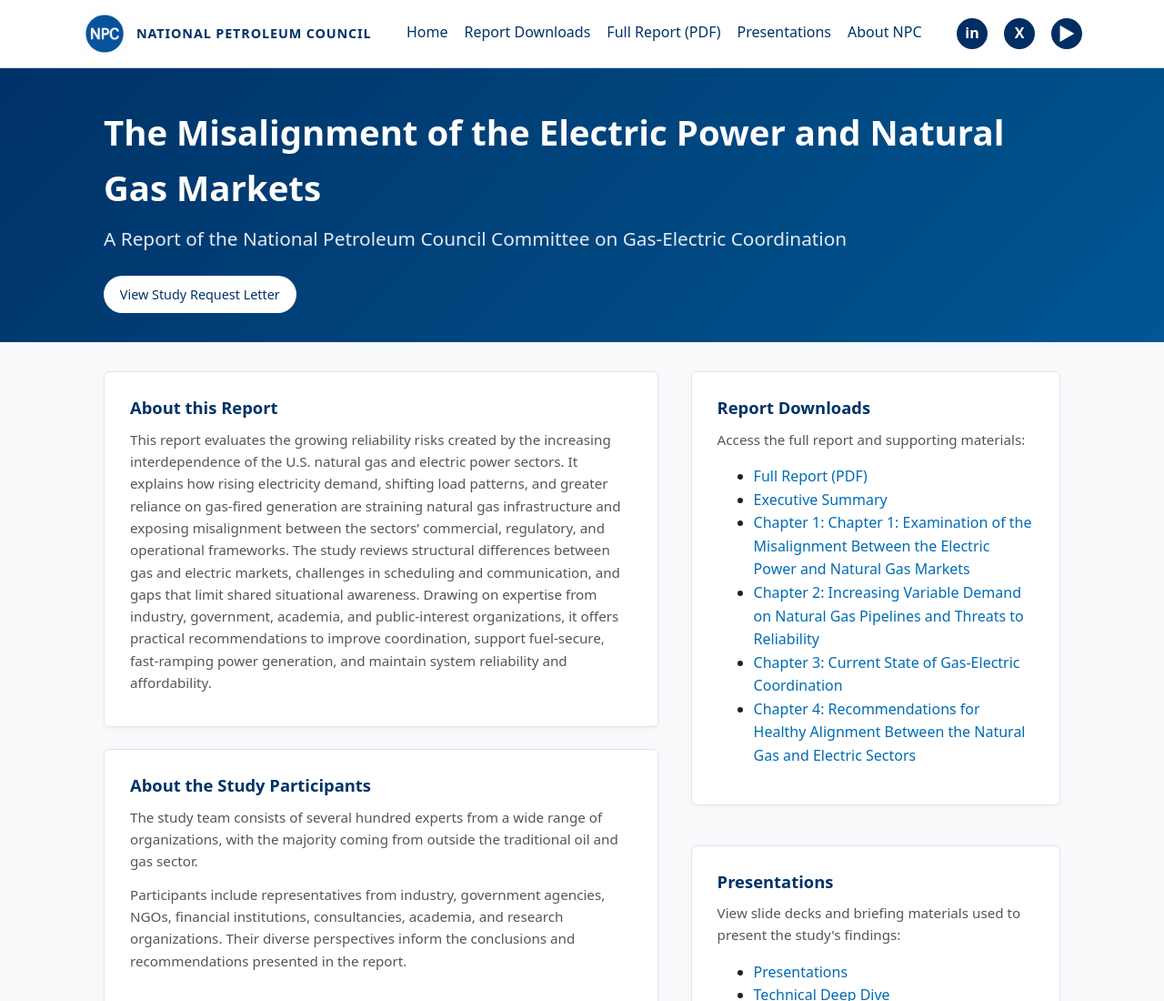
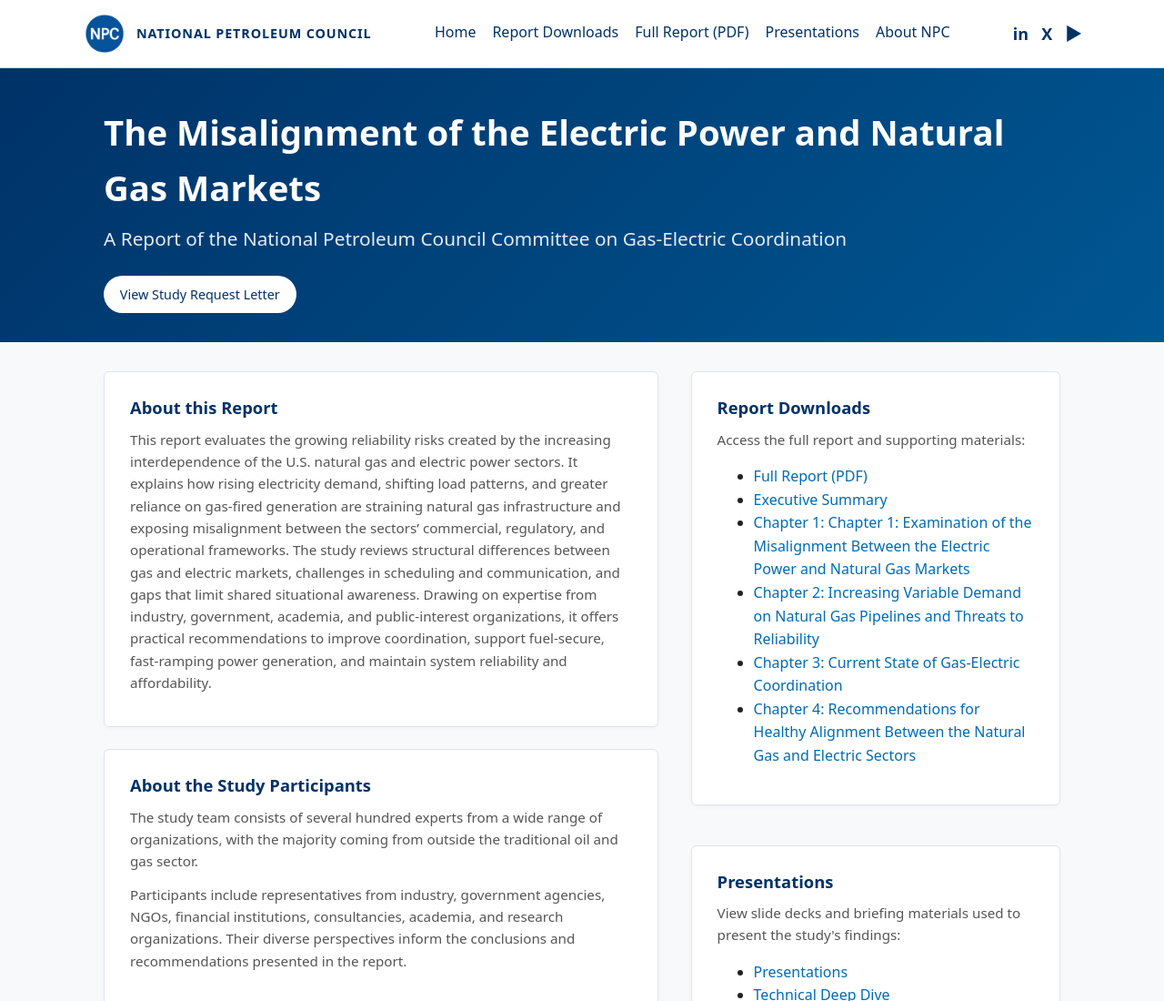
Before and after one commit to NPC-Beach-711/GE1, a plain HTML site: page index.html in a window 1280 px wide. Shown: the top 1100 px of the page at 91% size. Drawn offline with Linux system fonts and the light colour scheme.

Commit message:
Update style.css

```diff
--- a/style.css
+++ b/style.css
@@ -114,42 +114,29 @@ header {
 }
 
 /* ================================
-   SOCIAL ICONS — UPDATED SIZE & SPACING
+   SOCIAL ICONS — CLEAN, NO CIRCLES
    ================================ */
 .social-links {
   display: flex;
   align-items: center;
-  gap: 18px; /* increased from 12 */
+  gap: 14px; /* comfortable spacing */
 }
 
 .social-link {
-  display: inline-flex;
-  justify-content: center;
-  align-items: center;
-  width: 34px;   /* increased from 28 */
-  height: 34px;  /* increased from 28 */
-  font-size: 16px;   /* increased for readability */
-  font-weight: bold;
-  border-radius: 50%;
+  font-size: 18px;   /* slightly larger, readable */
+  font-weight: 600;
+  color: var(--primary-color); /* same blue as your site */
   text-decoration: none;
-  background: #002d62;  /* NPC navy blue */
-  color: white;
-  transition: background 0.2s ease, transform 0.1s ease;
+  transition: color 0.2s ease;
 }
 
 .social-link:hover {
-  background: #004b9f;
-  transform: scale(1.07); /* subtle hover feedback */
-}
-
-.social-link--x {
-  font-weight: 700;
+  color: var(--accent-color); /* a brighter blue on hover */
 }
 
 .social-link--yt {
-  font-size: 20px; /* adjust triangle visual balance */
+  font-size: 20px; /* triangle looks better slightly larger */
 }
-
 
 /* =========================
    HERO
```
